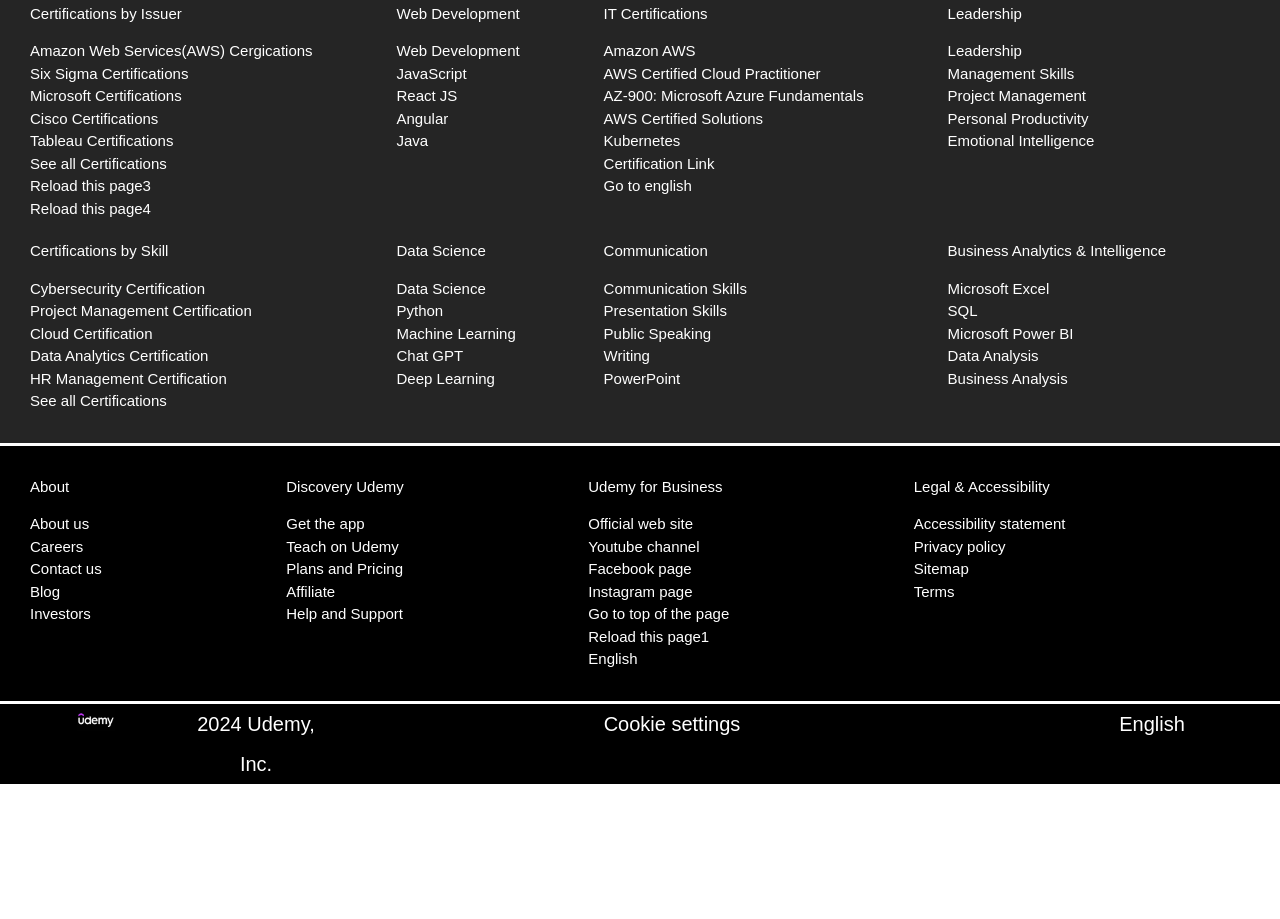
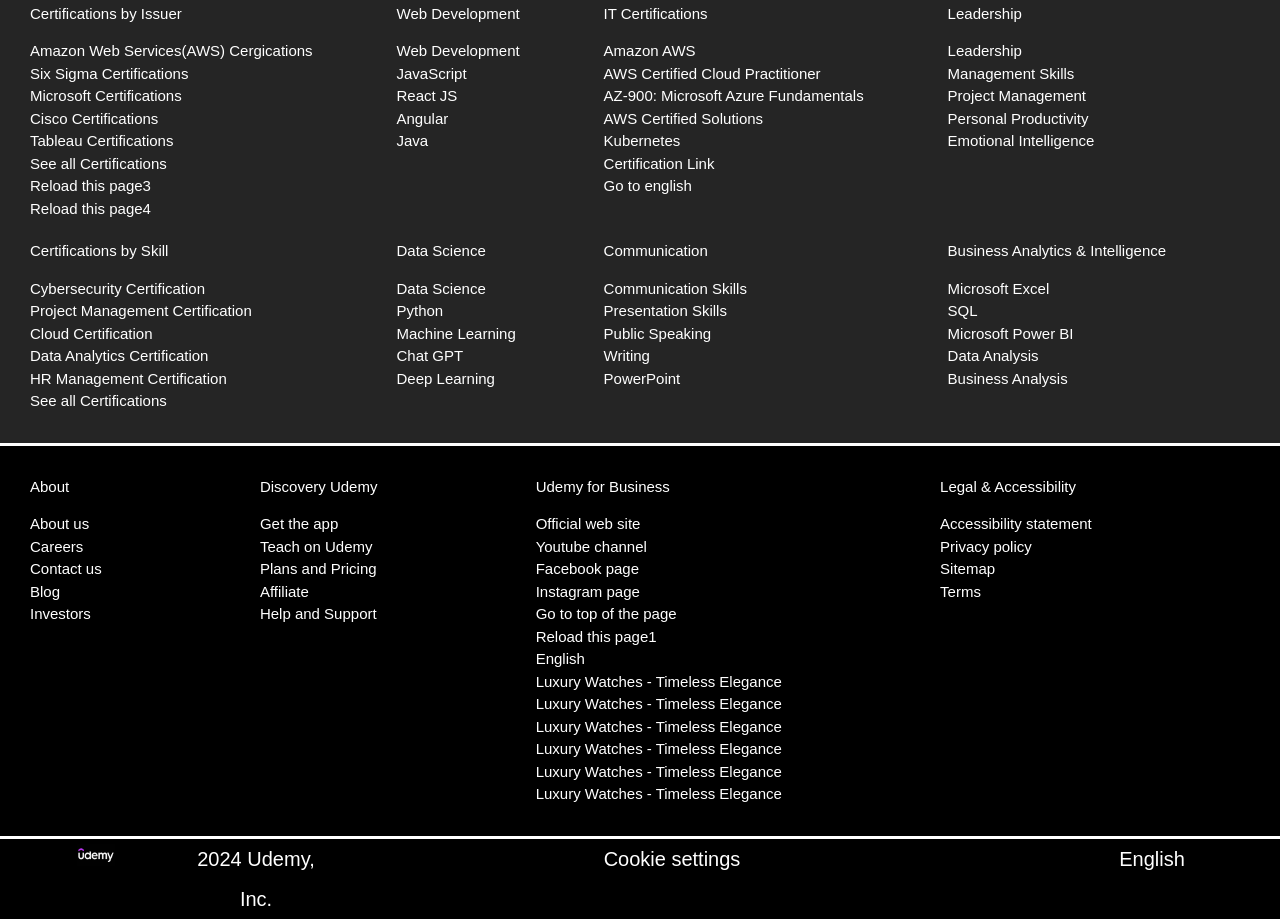
Before and after one commit to tuvshinerdene1/tuvshinerdene1.github.io, a plain HTML site: page Lab6/home.html in a window 1280 px wide. Shown: the part 4504-5423 px from the top of the page. Before the commit the page ends 5288 px from the top, so only its background shows below. Drawn offline with Linux system fonts and the light colour scheme.

Commit message:
link nemsen.html

```diff
--- a/Lab6/home.html
+++ b/Lab6/home.html
@@ -671,6 +671,12 @@
                     <li><a href="/mainSection" title="go to top of the page">Go to top of the page</a></li>
                     <li><a href="/home" title="reload this page">Reload this page1</a></li>
                     <li><a href="/english" title="english">English</a></li>
+                    <li><a href="/luxury-watches">Luxury Watches - Timeless Elegance</a></li>
+                <li><a href="/sexy-watches">Luxury Watches - Timeless Elegance</a></li>
+                 <li><a href="/cool-watches">Luxury Watches - Timeless Elegance</a></li>
+                 <li><a href="/golden-watches">Luxury Watches - Timeless Elegance</a></li>
+                 <li><a href="/diamond-watches">Luxury Watches - Timeless Elegance</a></li>
+                 <li><a href="/rolex">Luxury Watches - Timeless Elegance</a></li>
                 </ul>
             </div>
             <div class="linkelement" id="link4">
```
